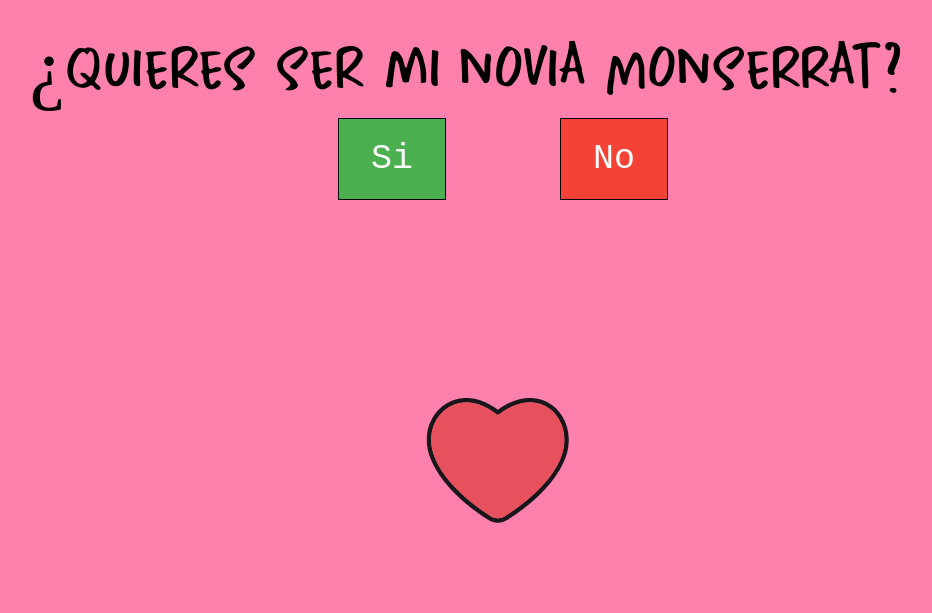
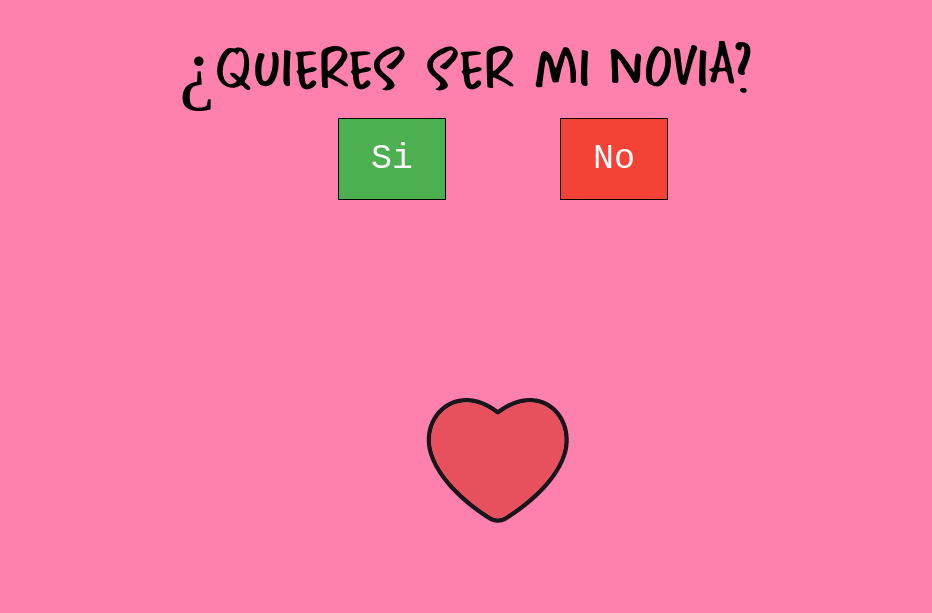
Before and after one commit to JoshuaRocko/gf, a plain HTML site: page index.html in a window 1280 px wide. Shown: the whole page, without its empty margins (174-1106 px from the left). Drawn offline with nearby package versions, Linux system fonts and the light colour scheme; a web font is replaced by a local one.

Commit message:
Se borra el nombre de la susodicha XD

```diff
--- a/index.html
+++ b/index.html
@@ -14,7 +14,7 @@
   <title>Abreme</title>
 </head>
 <body>
-    <h1 class="title">¿Quieres ser mi novia Monserrat?</h1>
+    <h1 class="title">¿Quieres ser mi novia?</h1>
     <div class="box">
       <div class="content">
         <button class="yes" id="button-yes" data-toggle="modal" data-target="#Modal1"> Si </button>
```
